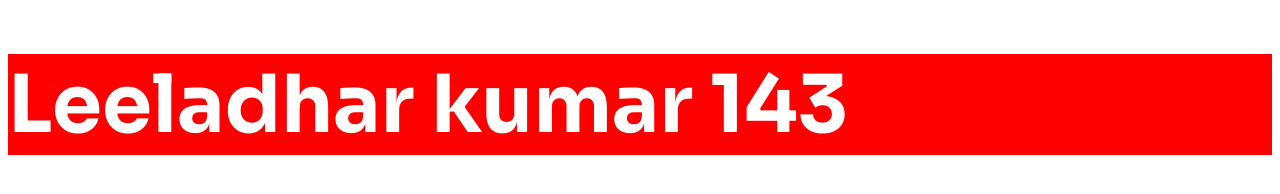
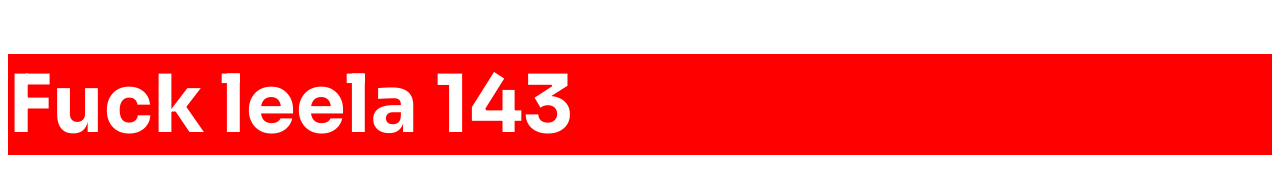
Before and after one commit to jarvis1365/leelawebdev1, a plain HTML site: page index.html in a window 1280 px wide. Drawn offline with Linux system fonts and the light colour scheme.

Commit message:
added fuck branch and changes shit

```diff
--- a/index.html
+++ b/index.html
@@ -8,6 +8,6 @@
     <link rel="stylesheet" href="/leela.css">
 </head>
 <body>
-    <h1 class="heading">Leeladhar kumar 143</h1>
+    <h1 class="heading">Fuck leela 143</h1>
 </body>
 </html>
```
